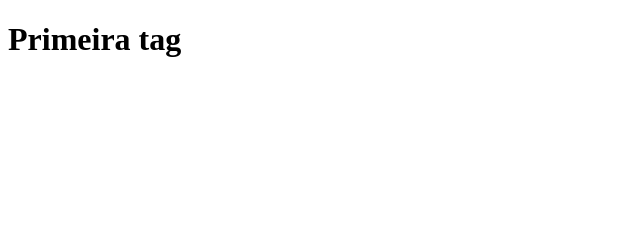
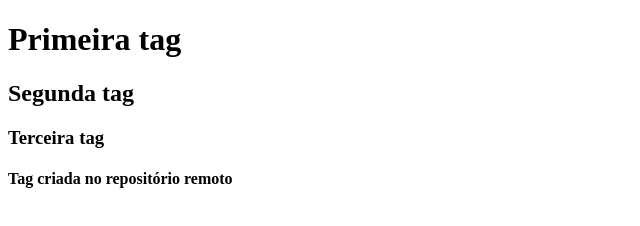
Before and after one commit to DevOps-Fiap/first-project, a plain HTML site: page index.html in a window 1280 px wide. Shown: the whole page, without its empty margins (0-640 px from the left). Drawn offline with Linux system fonts and the light colour scheme.

Commit message:
Update index.html

```diff
--- a/index.html
+++ b/index.html
@@ -8,6 +8,9 @@
 <body>
 
   <h1>Primeira tag</h1>
+  <h2>Segunda tag</h2>
+  <h3>Terceira tag</h3>
+  <h4>Tag criada no repositório remoto</h4>
 
 </body>
 </html>
```
